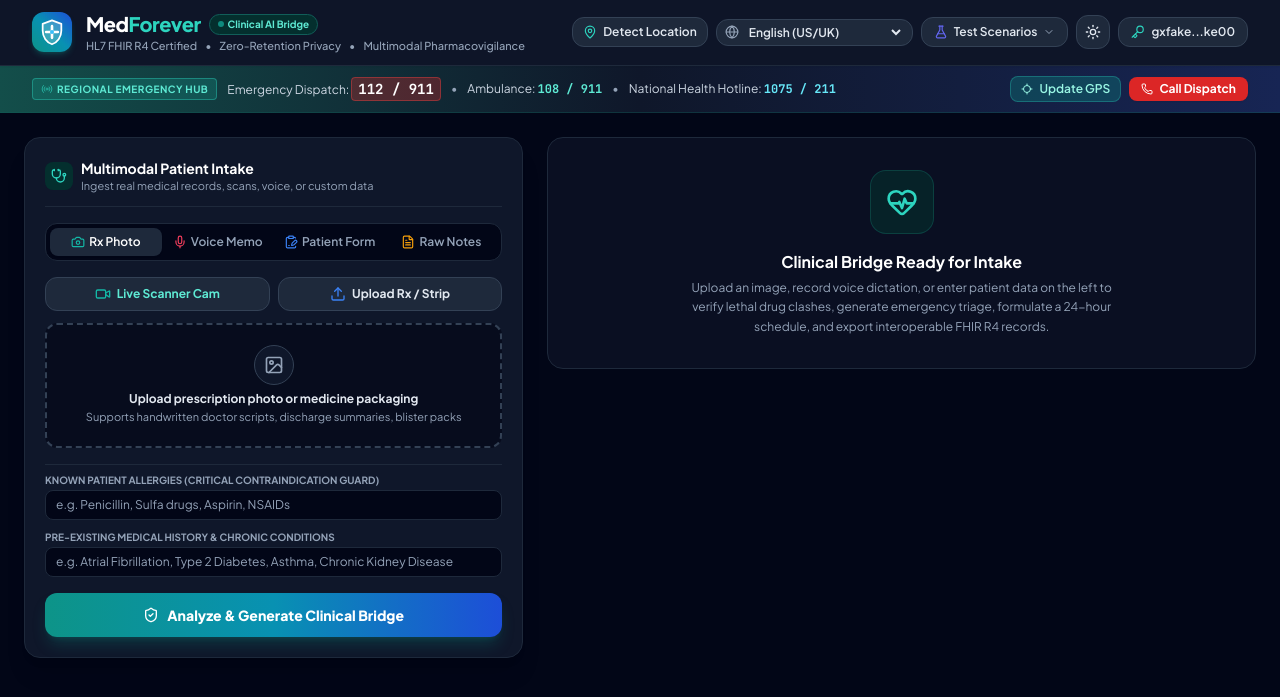
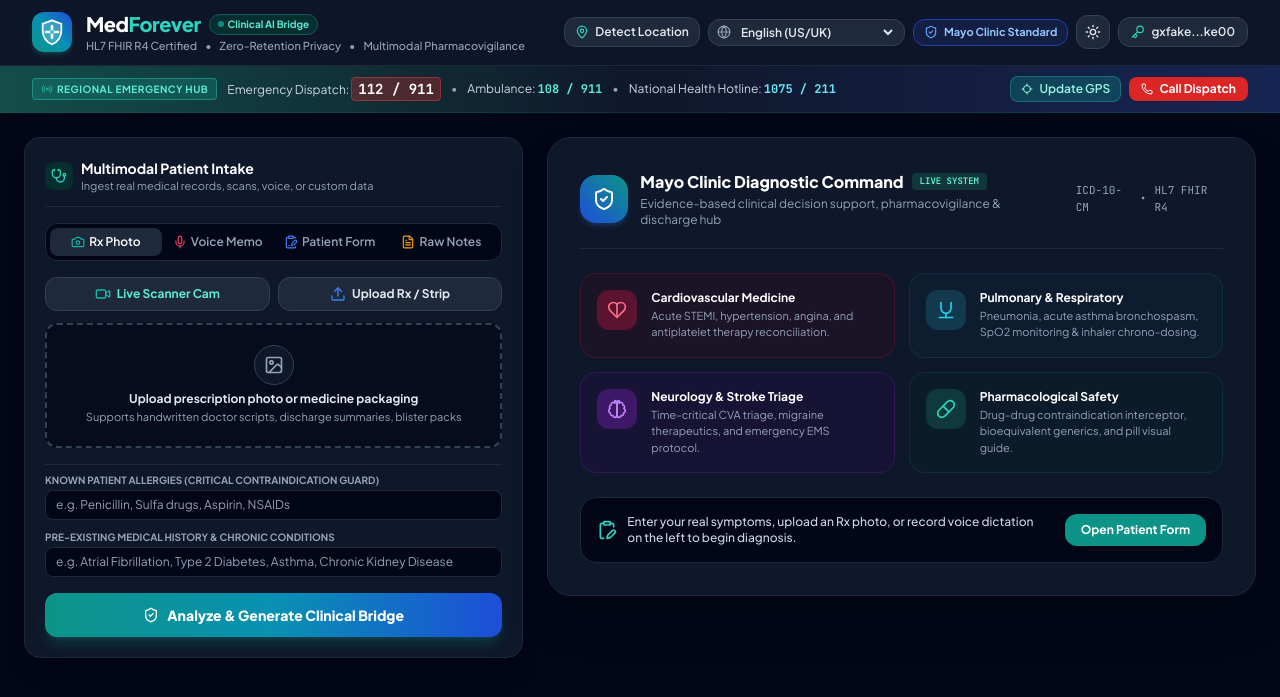
Before and after one commit to uchakravartyind-glitch/MedForever, a FastAPI app: page / in a window 1280 px wide. Shown: the top 697 px of the page. Run offline with FastAPI, Linux system fonts and the light colour scheme; some libraries are stand-ins or nearby versions.

Commit message:
feat: Mayo Clinic visual redesign with anatomical diagrams, robust PDF export, and streamlined intake

```diff
--- a/static/js/app.js
+++ b/static/js/app.js
@@ -647,6 +647,8 @@
 
   // 3. Mayo Clinic Condition Profile & Diagnostic Workup
   const condProfile = data.condition_profile || {};
+  renderAnatomicalArtwork(condProfile.category, condProfile.name);
+
   const mayoTitle = document.getElementById("mayoConditionTitle");
   const mayoIcd = document.getElementById("mayoIcdBadge");
   const mayoCategory = document.getElementById("mayoCategoryBadge");
@@ -999,15 +1001,109 @@
 }
 
 // ==========================================
-// 9. DIRECT PDF DOWNLOAD & DIRECT PRINT
+// 9. MAYO CLINIC ANATOMICAL SYSTEM ARTWORK
+// ==========================================
+function renderAnatomicalArtwork(category, conditionName) {
+  const iconBox = document.getElementById("mayoAnatomyIconBox");
+  const deptTag = document.getElementById("mayoDepartmentTag");
+  const subTitle = document.getElementById("mayoPathologySubtitle");
+  const metric = document.getElementById("mayoSystemMetric");
+
+  if (!iconBox) return;
+
+  const catLower = (category || "").toLowerCase();
+  const nameLower = (conditionName || "").toLowerCase();
+
+  let svgHtml = "";
+  let dept = "Mayo Clinic Internal Medicine";
+  let pathText = "Evidence-Based Diagnostic Workup";
+  let sysMetric = "Systemic Homeostasis Active";
+
+  if (catLower.includes("cardio") || nameLower.includes("heart") || nameLower.includes("stemi") || nameLower.includes("coronary") || nameLower.includes("angina")) {
+    dept = "Mayo Clinic Cardiovascular Medicine";
+    pathText = "Coronary Arterial & Myocardial Perfusion";
+    sysMetric = "Cardiac Rhythm Telemetry Active";
+    svgHtml = `
+      <svg viewBox="0 0 48 48" fill="none" class="w-10 h-10">
+        <path d="M24 40S8 28 8 16a8 8 0 0116-2 8 8 0 0116 2c0 12-16 24-16 24z" fill="#ffe4e6" stroke="#e11d48" stroke-width="2.5"/>
+        <path d="M24 8v10M18 12l12 0" stroke="#be123c" stroke-width="2" stroke-linecap="round"/>
+        <path d="M12 24l5 2 3-6 4 9 3-5 5 2" stroke="#e11d48" stroke-width="2.2" stroke-linecap="round" stroke-linejoin="round"/>
+      </svg>
+    `;
+  } else if (catLower.includes("pulmon") || catLower.includes("respirat") || nameLower.includes("lung") || nameLower.includes("pneumonia") || nameLower.includes("asthma") || nameLower.includes("bronch")) {
+    dept = "Mayo Clinic Pulmonary & Critical Care";
+    pathText = "Tracheobronchial & Alveolar Gas Exchange";
+    sysMetric = "SpO2 Oxygenation Telemetry Active";
+    svgHtml = `
+      <svg viewBox="0 0 48 48" fill="none" class="w-10 h-10">
+        <path d="M24 4v16M24 16l-8 7M24 16l8 7" stroke="#0284c7" stroke-width="2.5" stroke-linecap="round"/>
+        <path d="M16 22c-6 0-10 4-10 11 0 7 5 11 11 11h2V22h-3z" fill="#e0f2fe" stroke="#0284c7" stroke-width="2"/>
+        <path d="M32 22c6 0 10 4 10 11 0 7-5 11-11 11h-2V22h3z" fill="#e0f2fe" stroke="#0284c7" stroke-width="2"/>
+        <circle cx="16" cy="32" r="2" fill="#38bdf8"/>
+        <circle cx="32" cy="32" r="2" fill="#38bdf8"/>
+      </svg>
+    `;
+  } else if (catLower.includes("neuro") || nameLower.includes("stroke") || nameLower.includes("brain") || nameLower.includes("cva") || nameLower.includes("headache") || nameLower.includes("migraine")) {
+    dept = "Mayo Clinic Neurology & Stroke Center";
+    pathText = "Cerebrovascular & Cortical Neural Mapping";
+    sysMetric = "Cranial Nerve / NIHSS Monitored";
+    svgHtml = `
+      <svg viewBox="0 0 48 48" fill="none" class="w-10 h-10">
+        <path d="M24 8c-4 0-7 3-8 6-3 0-6 3-6 7 0 3 2 5 3 6-3 2-4 5-4 8 0 5 4 8 9 8h6V8h-0z" fill="#f3e8ff" stroke="#9333ea" stroke-width="2"/>
+        <path d="M24 8c4 0 7 3 8 6 3 0 6 3 6 7 0 3-2 5-3 6 3 2 4 5 4 8 0 5-4 8-9 8h-6V8h0z" fill="#f3e8ff" stroke="#9333ea" stroke-width="2"/>
+        <circle cx="20" cy="22" r="2" fill="#a855f7"/>
+        <circle cx="28" cy="22" r="2" fill="#a855f7"/>
+        <path d="M24 16v18" stroke="#7e22ce" stroke-width="1.5" stroke-dasharray="2 2"/>
+      </svg>
+    `;
+  } else if (catLower.includes("gastro") || nameLower.includes("stomach") || nameLower.includes("digest") || nameLower.includes("bowel") || nameLower.includes("gerd")) {
+    dept = "Mayo Clinic Gastroenterology & Hepatology";
+    pathText = "Gastrointestinal Mucosal & Enteric System";
+    sysMetric = "Enteric Fluid Balance Monitored";
+    svgHtml = `
+      <svg viewBox="0 0 48 48" fill="none" class="w-10 h-10">
+        <path d="M24 6v10c0 4-4 6-4 10 0 7 5 12 11 12s7-4 7-9c0-4-3-6-5-7l-3-2" stroke="#d97706" stroke-width="2.5" stroke-linecap="round"/>
+        <circle cx="24" cy="26" r="14" fill="#fef3c7" stroke="#f59e0b" stroke-width="1.5" stroke-dasharray="3 3"/>
+      </svg>
+    `;
+  } else if (catLower.includes("immuno") || nameLower.includes("allergy") || nameLower.includes("anaphylaxis")) {
+    dept = "Mayo Clinic Allergy & Clinical Immunology";
+    pathText = "Systemic Mast Cell & IgE Receptor Cascade";
+    sysMetric = "Airway & Histamine Alert Active";
+    svgHtml = `
+      <svg viewBox="0 0 48 48" fill="none" class="w-10 h-10">
+        <path d="M24 4L8 10v12c0 10.5 6.8 20.2 16 23 9.2-2.8 16-12.5 16-23V10L24 4z" fill="#ecfdf5" stroke="#059669" stroke-width="2.5"/>
+        <path d="M24 14v18M15 23h18" stroke="#10b981" stroke-width="3" stroke-linecap="round"/>
+      </svg>
+    `;
+  } else {
+    dept = "Mayo Clinic General Internal Medicine";
+    pathText = "Multimodal Pharmacotherapy & Disease Protocol";
+    sysMetric = "Clinical Bioequivalence Cleared";
+    svgHtml = `
+      <svg viewBox="0 0 48 48" fill="none" class="w-10 h-10">
+        <rect x="10" y="8" width="28" height="34" rx="4" fill="#e0f2fe" stroke="#0284c7" stroke-width="2"/>
+        <path d="M24 16v16M16 24h16" stroke="#0369a1" stroke-width="3" stroke-linecap="round"/>
+      </svg>
+    `;
+  }
+
+  iconBox.innerHTML = svgHtml;
+  if (deptTag) deptTag.innerText = dept;
+  if (subTitle) subTitle.innerText = pathText;
+  if (metric) metric.innerText = sysMetric;
+}
+
+// ==========================================
+// 10. DIRECT PDF DOWNLOAD & DIRECT PRINT
 // ==========================================
 async function downloadClinicalReportDirectPdf() {
   if (!currentAnalysisData) {
-    alert("Please analyze patient data or load a scenario first.");
+    alert("Please analyze patient data first.");
     return;
   }
 
-  showLoading(true, "Generating Clinical PDF...", "Formulating high-resolution discharge report...");
+  showLoading(true, "Generating Clinical Discharge PDF...", "Formulating Mayo Clinic clinical report...");
 
   try {
     const res = await fetch("/api/report/html", {
@@ -1021,15 +1117,28 @@
     }
 
     const html = await res.text();
-
-    const container = document.getElementById("pdfRenderContainer");
-    container.innerHTML = html;
-
     const patientName = (currentAnalysisData.patient?.name || 'Patient').replace(/[^a-zA-Z0-9]/g, '_');
 
+    // Create dedicated off-screen iframe
+    const iframe = document.createElement("iframe");
+    iframe.style.position = "fixed";
+    iframe.style.left = "0";
+    iframe.style.top = "0";
+    iframe.style.width = "850px";
+    iframe.style.height = "1200px";
+    iframe.style.zIndex = "-9999";
+    iframe.style.opacity = "0.01";
+    document.body.appendChild(iframe);
+
+    iframe.contentDocument.open();
+    iframe.contentDocument.write(html);
+    iframe.contentDocument.close();
+
+    await new Promise(resolve => setTimeout(resolve, 500));
+
     const opt = {
-      margin: [10, 10, 10, 10],
-      filename: `MedForever_Clinical_Report_${patientName}.pdf`,
+      margin: [8, 8, 8, 8],
+      filename: `MedForever_MayoClinic_Discharge_${patientName}.pdf`,
       image: { type: 'jpeg', quality: 0.98 },
       html2canvas: {
         scale: 2,
@@ -1041,16 +1150,17 @@
     };
 
     if (window.html2pdf) {
-      await window.html2pdf().set(opt).from(container).save();
-      container.innerHTML = "";
+      await window.html2pdf().set(opt).from(iframe.contentDocument.body).save();
     } else {
-      const win = window.open("", "_blank");
-      win.document.write(html);
-      win.document.close();
-      win.print();
+      iframe.contentWindow.print();
     }
+
+    setTimeout(() => {
+      if (document.body.contains(iframe)) document.body.removeChild(iframe);
+    }, 2000);
   } catch (e) {
-    alert("Failed to generate PDF download: " + e.message);
+    console.error("PDF generation error, opening print fallback:", e);
+    printClinicalReportDirect();
   } finally {
     showLoading(false);
   }
@@ -1058,7 +1168,7 @@
 
 async function printClinicalReportDirect() {
   if (!currentAnalysisData) {
-    alert("Please analyze patient data or load a scenario first.");
+    alert("Please analyze patient data first.");
     return;
   }
   try {
@@ -1070,12 +1180,16 @@
     const html = await res.text();
 
     const printWindow = window.open("", "_blank");
+    if (printWindow) {
       printWindow.document.write(html);
       printWindow.document.close();
       printWindow.focus();
       setTimeout(() => {
         printWindow.print();
       }, 500);
+    } else {
+      alert("Please allow popups to view and print the discharge report.");
+    }
   } catch (e) {
     alert("Print failed: " + e.message);
   }
--- a/templates/index.html
+++ b/templates/index.html
@@ -151,32 +151,10 @@
           </select>
         </div>
 
-        <!-- Discreet Demo Scenarios Dropdown (Testing Only) -->
-        <div class="relative">
-          <button id="demoDropdownBtn" onclick="toggleDemoDropdown()" class="flex items-center gap-1.5 px-3 py-1.5 rounded-xl bg-slate-100 hover:bg-slate-200 dark:bg-slate-800 dark:hover:bg-slate-700 border border-slate-200 dark:border-slate-700 text-xs font-semibold text-slate-700 dark:text-slate-200 transition-colors">
-            <i data-lucide="flask-conical" class="w-3.5 h-3.5 text-indigo-500"></i>
-            <span class="hidden sm:inline">Test Scenarios</span>
-            <i data-lucide="chevron-down" class="w-3 h-3 text-slate-400"></i>
-          </button>
-          <div id="demoDropdownMenu" class="hidden absolute right-0 mt-2 w-72 bg-white dark:bg-slate-900 border border-slate-200 dark:border-slate-800 rounded-2xl shadow-2xl p-2 z-50 text-xs space-y-1">
-            <div class="px-2 py-1 text-[10px] font-bold text-slate-400 uppercase tracking-wider">Sample Clinical Evaluations</div>
-            <button onclick="loadScenario('fatal_drug_clash')" class="w-full text-left px-2.5 py-2 rounded-xl hover:bg-red-50 dark:hover:bg-red-950/40 text-slate-700 dark:text-slate-200 flex flex-col transition-colors">
-              <span class="font-bold text-red-600 dark:text-red-400">1. Fatal Drug Clash</span>
-              <span class="text-[11px] text-slate-400">Warfarin + High-Dose Ibuprofen</span>
-            </button>
-            <button onclick="loadScenario('frantic_voice_triage')" class="w-full text-left px-2.5 py-2 rounded-xl hover:bg-amber-50 dark:hover:bg-amber-950/40 text-slate-700 dark:text-slate-200 flex flex-col transition-colors">
-              <span class="font-bold text-amber-600 dark:text-amber-400">2. Emergency STEMI Voice</span>
-              <span class="text-[11px] text-slate-400">Acute cardiac distress bystander memo</span>
-            </button>
-            <button onclick="loadScenario('pediatric_handwriting')" class="w-full text-left px-2.5 py-2 rounded-xl hover:bg-teal-50 dark:hover:bg-teal-950/40 text-slate-700 dark:text-slate-200 flex flex-col transition-colors">
-              <span class="font-bold text-teal-600 dark:text-teal-400">3. Pediatric Rx Handwriting</span>
-              <span class="text-[11px] text-slate-400">Illegible doctor script & weight safety</span>
-            </button>
-            <button onclick="loadScenario('discharge_stack_clash')" class="w-full text-left px-2.5 py-2 rounded-xl hover:bg-blue-50 dark:hover:bg-blue-950/40 text-slate-700 dark:text-slate-200 flex flex-col transition-colors">
-              <span class="font-bold text-blue-600 dark:text-blue-400">4. Complex Discharge Stack</span>
-              <span class="text-[11px] text-slate-400">Duplicate meds reconciliation & timetable</span>
-            </button>
-          </div>
+        <!-- Mayo Clinic Standard Protocol Badge -->
+        <div class="hidden md:flex items-center gap-1.5 px-2.5 py-1 rounded-xl bg-blue-50 dark:bg-blue-950/60 border border-blue-200 dark:border-blue-800 text-[11px] font-bold text-blue-700 dark:text-blue-300">
+          <i data-lucide="shield-check" class="w-3.5 h-3.5 text-blue-600 dark:text-blue-400"></i>
+          <span>Mayo Clinic Standard</span>
         </div>
 
         <!-- Theme Toggle Switch -->
@@ -446,17 +424,90 @@
     <!-- RIGHT PANEL: VERIFIED CLINICAL ACTIONS & INTEROPERABILITY (Cols 7) -->
     <section class="lg:col-span-7 flex flex-col gap-4">
 
-      <!-- Placeholder Welcome State -->
-      <div id="welcomeState" class="bg-white dark:bg-slate-900/60 border border-slate-200 dark:border-slate-800 rounded-2xl p-8 text-center flex flex-col items-center justify-center gap-4 transition-colors">
-        <div class="w-16 h-16 rounded-2xl bg-teal-100 dark:bg-teal-950/60 border border-teal-300 dark:border-teal-800/50 flex items-center justify-center text-teal-600 dark:text-teal-400">
-          <i data-lucide="heart-pulse" class="w-8 h-8"></i>
+      <!-- MAYO CLINIC CLINICAL PORTAL WELCOME HERO -->
+      <div id="welcomeState" class="bg-white dark:bg-slate-900 border border-slate-200 dark:border-slate-800 rounded-3xl p-6 lg:p-8 shadow-sm dark:shadow-2xl flex flex-col gap-6 transition-all">
+
+        <!-- Header Banner -->
+        <div class="flex flex-col sm:flex-row items-start sm:items-center justify-between gap-4 border-b border-slate-100 dark:border-slate-800 pb-5">
+          <div class="flex items-center gap-3">
+            <div class="w-12 h-12 rounded-2xl bg-gradient-to-tr from-blue-700 to-teal-600 flex items-center justify-center text-white shadow-md shadow-blue-500/20 flex-shrink-0">
+              <i data-lucide="shield-check" class="w-6 h-6"></i>
+            </div>
+            <div>
+              <div class="flex items-center gap-2">
+                <h3 class="text-base font-extrabold text-slate-900 dark:text-white">Mayo Clinic Diagnostic Command</h3>
+                <span class="px-2 py-0.5 rounded text-[9px] font-mono font-bold bg-teal-100 text-teal-800 dark:bg-teal-900/60 dark:text-teal-300">LIVE SYSTEM</span>
+              </div>
+              <p class="text-xs text-slate-500 dark:text-slate-400 mt-0.5">Evidence-based clinical decision support, pharmacovigilance & discharge hub</p>
+            </div>
+          </div>
+          <div class="flex items-center gap-2 text-[11px] font-mono text-slate-400">
+            <span>ICD-10-CM</span> • <span>HL7 FHIR R4</span>
+          </div>
         </div>
-        <div class="max-w-md">
-          <h3 class="text-base font-bold text-slate-900 dark:text-white mb-1">Clinical Bridge Ready for Intake</h3>
-          <p class="text-xs text-slate-500 dark:text-slate-400 leading-relaxed">
-            Upload an image, record voice dictation, or enter patient data on the left to verify lethal drug clashes, generate emergency triage, formulate a 24-hour schedule, and export interoperable FHIR R4 records.
-          </p>
+
+        <!-- 4 Medical Department Visual Cards -->
+        <div class="grid grid-cols-1 sm:grid-cols-2 gap-3.5">
+
+          <!-- Cardiology -->
+          <div class="p-4 rounded-2xl bg-rose-50/50 dark:bg-rose-950/20 border border-rose-200/60 dark:border-rose-900/40 flex items-start gap-3.5 hover:border-rose-300 transition-all">
+            <div class="w-10 h-10 rounded-xl bg-rose-100 dark:bg-rose-900/60 flex items-center justify-center text-rose-600 dark:text-rose-400 flex-shrink-0">
+              <svg viewBox="0 0 24 24" fill="none" stroke="currentColor" stroke-width="2" stroke-linecap="round" stroke-linejoin="round" class="w-5 h-5"><path d="M19 14c1.49-1.46 3-3.21 3-5.5A5.5 5.5 0 0 0 16.5 3c-1.76 0-3 .5-4.5 2-1.5-1.5-2.74-2-4.5-2A5.5 5.5 0 0 0 2 8.5c0 2.3 1.5 4.05 3 5.5l7 7Z"/><path d="M12 5v14"/></svg>
+            </div>
+            <div>
+              <h4 class="text-xs font-bold text-slate-900 dark:text-white">Cardiovascular Medicine</h4>
+              <p class="text-[11px] text-slate-500 dark:text-slate-400 mt-0.5">Acute STEMI, hypertension, angina, and antiplatelet therapy reconciliation.</p>
+            </div>
+          </div>
+
+          <!-- Pulmonology -->
+          <div class="p-4 rounded-2xl bg-cyan-50/50 dark:bg-cyan-950/20 border border-cyan-200/60 dark:border-cyan-900/40 flex items-start gap-3.5 hover:border-cyan-300 transition-all">
+            <div class="w-10 h-10 rounded-xl bg-cyan-100 dark:bg-cyan-900/60 flex items-center justify-center text-cyan-600 dark:text-cyan-400 flex-shrink-0">
+              <svg viewBox="0 0 24 24" fill="none" stroke="currentColor" stroke-width="2" stroke-linecap="round" stroke-linejoin="round" class="w-5 h-5"><path d="M6 3v7a6 6 0 0 0 6 6 6 6 0 0 0 6-6V3"/><path d="M4 21h16"/><path d="M12 16v5"/></svg>
+            </div>
+            <div>
+              <h4 class="text-xs font-bold text-slate-900 dark:text-white">Pulmonary & Respiratory</h4>
+              <p class="text-[11px] text-slate-500 dark:text-slate-400 mt-0.5">Pneumonia, acute asthma bronchospasm, SpO2 monitoring & inhaler chrono-dosing.</p>
+            </div>
+          </div>
+
+          <!-- Neurology -->
+          <div class="p-4 rounded-2xl bg-purple-50/50 dark:bg-purple-950/20 border border-purple-200/60 dark:border-purple-900/40 flex items-start gap-3.5 hover:border-purple-300 transition-all">
+            <div class="w-10 h-10 rounded-xl bg-purple-100 dark:bg-purple-900/60 flex items-center justify-center text-purple-600 dark:text-purple-400 flex-shrink-0">
+              <svg viewBox="0 0 24 24" fill="none" stroke="currentColor" stroke-width="2" stroke-linecap="round" stroke-linejoin="round" class="w-5 h-5"><path d="M9.5 2A2.5 2.5 0 0 1 12 4.5v15a2.5 2.5 0 0 1-4.96.44 2.5 2.5 0 0 1-2.96-3.08 3 3 0 0 1-.34-5.58 2.5 2.5 0 0 1 1.32-4.24 2.5 2.5 0 0 1 4.44-2.04z"/><path d="M14.5 2A2.5 2.5 0 0 0 12 4.5v15a2.5 2.5 0 0 0 4.96.44 2.5 2.5 0 0 0 2.96-3.08 3 3 0 0 0 .34-5.58 2.5 2.5 0 0 0-1.32-4.24 2.5 2.5 0 0 0-4.44-2.04z"/></svg>
+            </div>
+            <div>
+              <h4 class="text-xs font-bold text-slate-900 dark:text-white">Neurology & Stroke Triage</h4>
+              <p class="text-[11px] text-slate-500 dark:text-slate-400 mt-0.5">Time-critical CVA triage, migraine therapeutics, and emergency EMS protocol.</p>
+            </div>
+          </div>
+
+          <!-- Pharmacotherapy -->
+          <div class="p-4 rounded-2xl bg-teal-50/50 dark:bg-teal-950/20 border border-teal-200/60 dark:border-teal-900/40 flex items-start gap-3.5 hover:border-teal-300 transition-all">
+            <div class="w-10 h-10 rounded-xl bg-teal-100 dark:bg-teal-900/60 flex items-center justify-center text-teal-600 dark:text-teal-400 flex-shrink-0">
+              <svg viewBox="0 0 24 24" fill="none" stroke="currentColor" stroke-width="2" stroke-linecap="round" stroke-linejoin="round" class="w-5 h-5"><path d="m10.5 20.5 10-10a4.95 4.95 0 1 0-7-7l-10 10a4.95 4.95 0 1 0 7 7Z"/><path d="m8.5 8.5 7 7"/></svg>
+            </div>
+            <div>
+              <h4 class="text-xs font-bold text-slate-900 dark:text-white">Pharmacological Safety</h4>
+              <p class="text-[11px] text-slate-500 dark:text-slate-400 mt-0.5">Drug-drug contraindication interceptor, bioequivalent generics, and pill visual guide.</p>
+            </div>
+          </div>
+
         </div>
+
+        <!-- Getting Started Guide -->
+        <div class="p-4 rounded-2xl bg-slate-50 dark:bg-slate-950 border border-slate-200 dark:border-slate-800 flex flex-col sm:flex-row items-center justify-between gap-4">
+          <div class="flex items-center gap-2.5">
+            <i data-lucide="clipboard-pen" class="w-5 h-5 text-teal-600 dark:text-teal-400 flex-shrink-0"></i>
+            <span class="text-xs text-slate-700 dark:text-slate-300 font-medium">
+              Enter your real symptoms, upload an Rx photo, or record voice dictation on the left to begin diagnosis.
+            </span>
+          </div>
+          <button onclick="switchInputTab('custom')" class="px-4 py-2 rounded-xl bg-teal-600 hover:bg-teal-500 text-white text-xs font-bold flex-shrink-0 shadow-sm transition-all">
+            Open Patient Form
+          </button>
+        </div>
+
       </div>
 
       <!-- Loading State -->
@@ -560,6 +611,26 @@
               <span class="px-2.5 py-1 rounded-lg bg-slate-100 dark:bg-slate-800 text-[10px] font-bold text-slate-600 dark:text-slate-300 border border-slate-200 dark:border-slate-700 uppercase tracking-wider flex items-center gap-1">
                 <i data-lucide="award" class="w-3 h-3 text-teal-500"></i> Mayo Clinic Format
               </span>
+            </div>
+          </div>
+
+          <!-- Mayo Clinic Anatomical System Visual Banner -->
+          <div id="mayoAnatomyBanner" class="p-3.5 rounded-2xl bg-gradient-to-r from-blue-50/90 via-slate-50 to-teal-50/90 dark:from-slate-950 dark:via-slate-900 dark:to-teal-950/40 border border-blue-200/80 dark:border-blue-900/40 flex items-center justify-between gap-4 mb-3.5 shadow-sm">
+            <div class="flex items-center gap-3.5">
+              <div id="mayoAnatomyIconBox" class="w-14 h-14 rounded-2xl bg-white dark:bg-slate-900 border border-blue-200 dark:border-blue-800/80 flex items-center justify-center p-2 text-blue-600 dark:text-blue-400 flex-shrink-0 shadow-sm">
+                <!-- Dynamically populated Anatomical System SVG -->
+              </div>
+              <div>
+                <div class="flex items-center gap-2">
+                  <span id="mayoDepartmentTag" class="px-2 py-0.5 rounded text-[10px] font-extrabold uppercase tracking-wider bg-blue-100 dark:bg-blue-950 text-blue-800 dark:text-blue-300 border border-blue-200 dark:border-blue-800">Mayo Clinic Cardiology</span>
+                  <span class="text-[10px] text-slate-400 font-mono">Clinical Protocol</span>
+                </div>
+                <div id="mayoPathologySubtitle" class="text-xs font-bold text-slate-900 dark:text-white mt-0.5">Anatomical System Telemetry</div>
+              </div>
+            </div>
+            <div id="mayoSystemBadge" class="hidden sm:flex items-center gap-1.5 px-3 py-1.5 rounded-xl bg-white dark:bg-slate-900 border border-slate-200 dark:border-slate-800 text-xs font-mono font-bold text-teal-700 dark:text-teal-400 shadow-sm">
+              <i data-lucide="activity" class="w-3.5 h-3.5 text-teal-500 animate-pulse"></i>
+              <span id="mayoSystemMetric">Organ System Active</span>
             </div>
           </div>
 
```
Also changed, not shown: backend/pdf_service.py (+90 -69 lines), tests/test_api.py (+2 -2 lines). Lines whose indentation alone changed are shown as unchanged.
